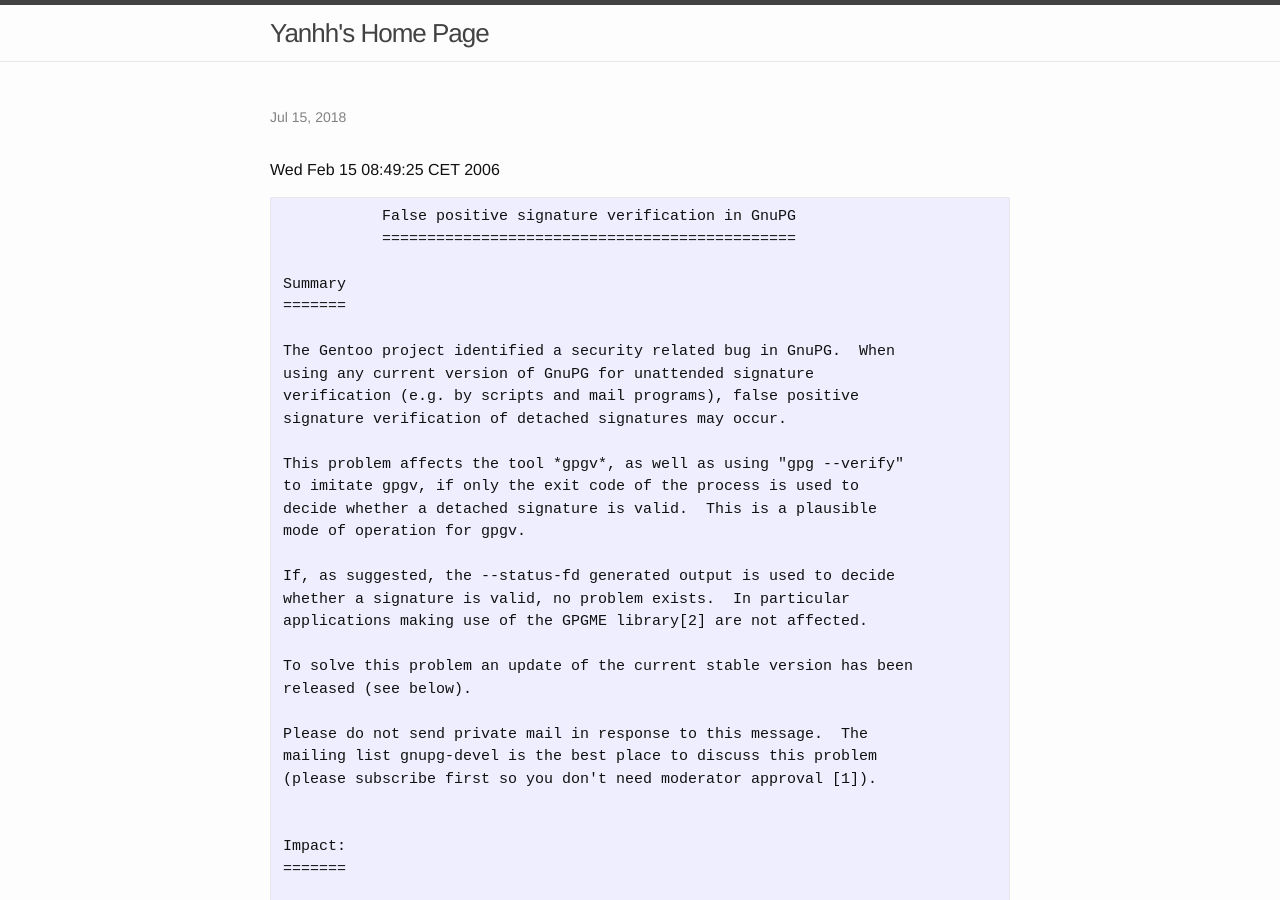
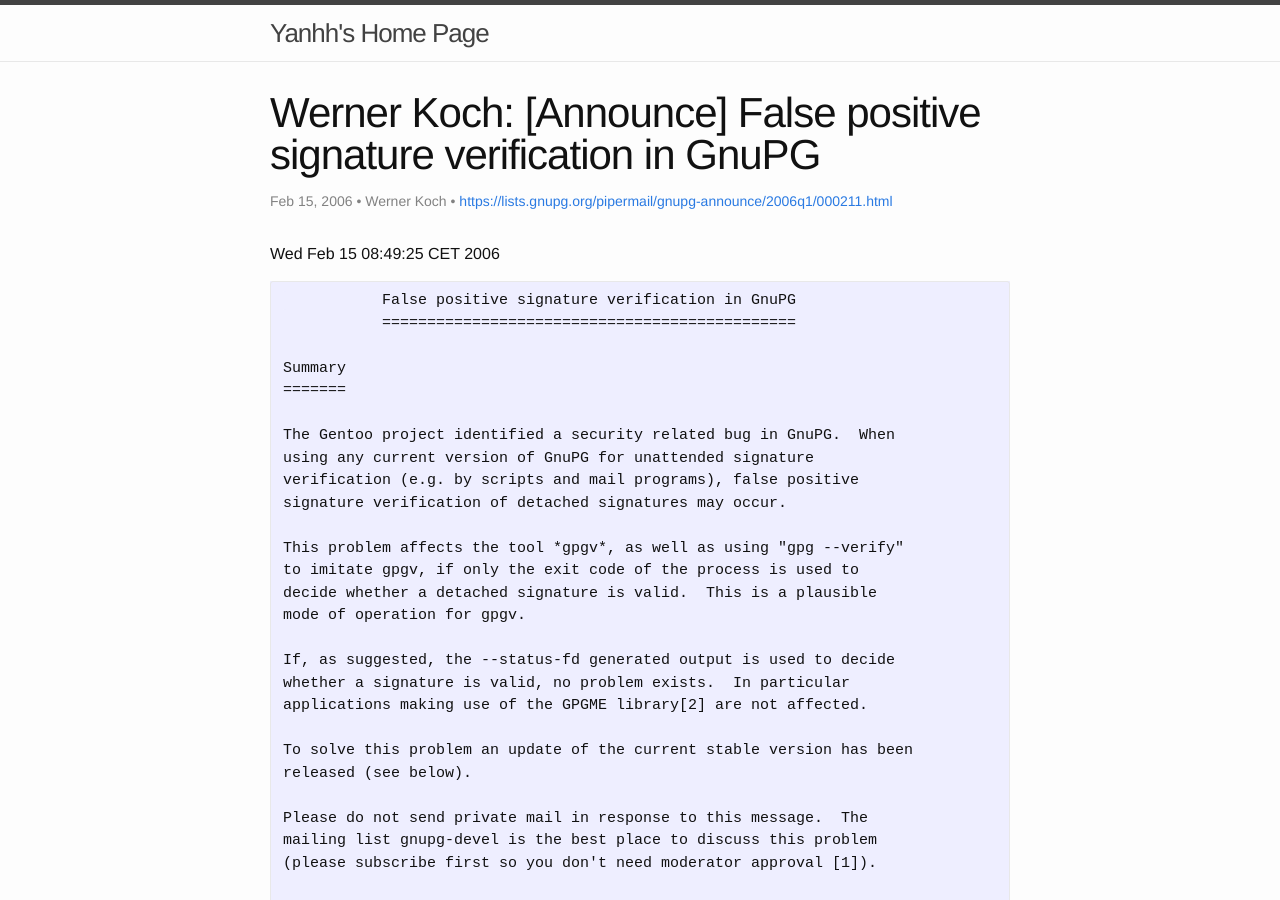
Before and after one commit to ggaarder7/yanhh0.github.io, a Jekyll site: the page built from blog/_reprints/2006-02-15-gpg-false-positive.md, in a window 1280 px wide and 900 px high. Built offline with Jekyll 4.4.1, drawn with Linux system fonts in a browser that asks for light colours.

Commit message:
*** empty log message ***

```diff
--- a/blog/_reprints/2006-02-15-gpg-false-positive.md
+++ b/blog/_reprints/2006-02-15-gpg-false-positive.md
@@ -1,5 +1,5 @@
 ---
-title: [Announce] False positive signature verification in GnuPG
+title: '[Announce] False positive signature verification in GnuPG'
 author: Werner Koch
 source: https://lists.gnupg.org/pipermail/gnupg-announce/2006q1/000211.html
 ---
```
